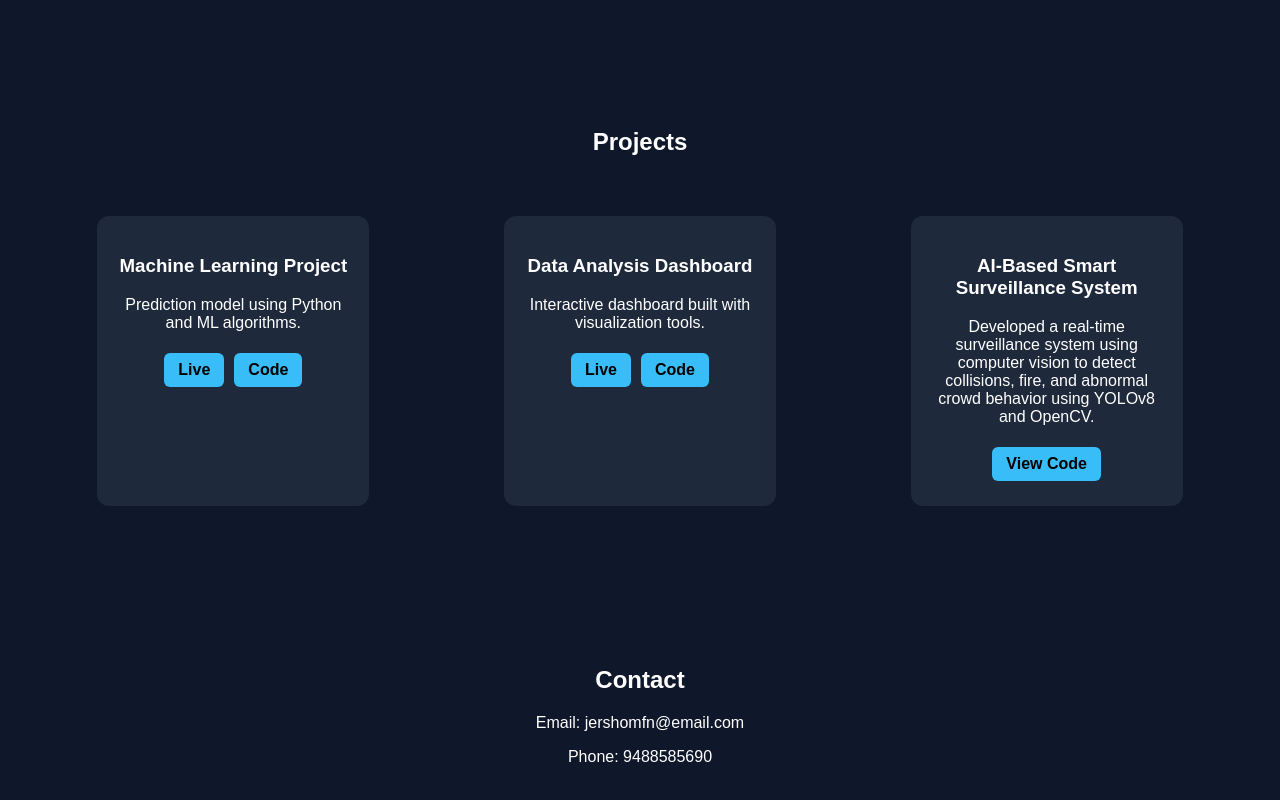
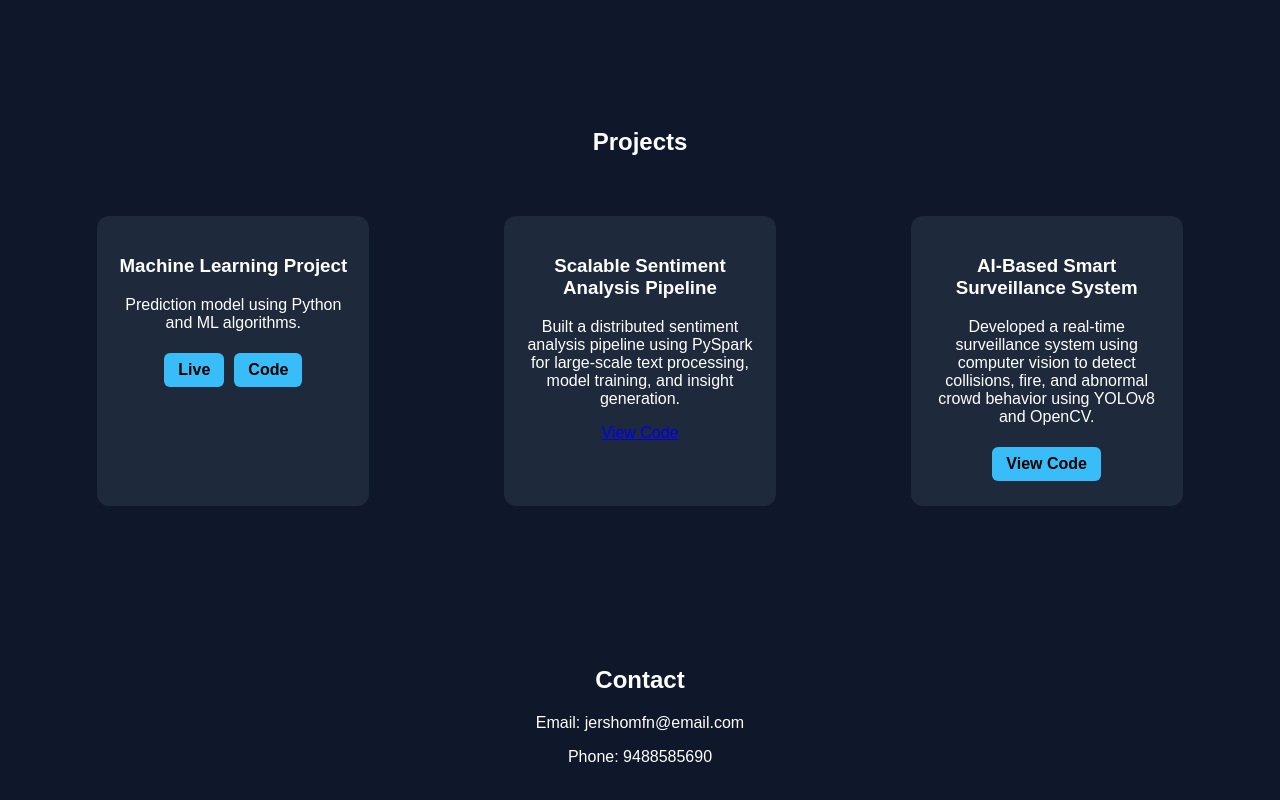
Before and after one commit to jershomfn/portfolio, a React (Create React App) app in the folder frontend/: page / in a window 1280 px wide. Shown: the part 669-1469 px from the top of the page. Built offline with nearby package versions, Linux system fonts and the light colour scheme.

Commit message:
Added sentiment analysis project

```diff
--- a/frontend/src/App.js
+++ b/frontend/src/App.js
@@ -79,13 +79,18 @@ function App() {
     </div>
 
     <div className="project-card">
-      <h3>Data Analysis Dashboard</h3>
-      <p>Interactive dashboard built with visualization tools.</p>
-      <div className="project-buttons">
-    <a href="#" target="_blank" rel="noreferrer">Live</a>
-    <a href="#" target="_blank" rel="noreferrer">Code</a>
-  </div>
-    </div>
+  <h3>Scalable Sentiment Analysis Pipeline</h3>
+  <p>
+    Built a distributed sentiment analysis pipeline using PySpark for large-scale text processing, model training, and insight generation.
+  </p>
+  <a
+    href="https://github.com/jershomfn/sentiment-analysis"
+    target="_blank"
+    rel="noreferrer"
+  >
+    View Code
+  </a>
+</div>
 
     <div className="project-card">
   <h3>AI-Based Smart Surveillance System</h3>
```
